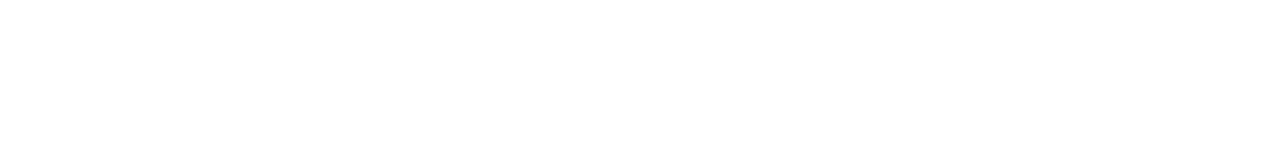
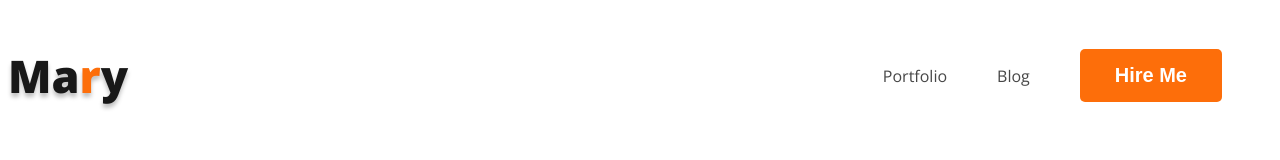
Before and after one commit to riyanweb/developer-porfolio, a plain HTML site: page index.html in a window 1280 px wide. Drawn offline with nearby package versions, Linux system fonts and the light colour scheme.

Commit message:
added navbar

```diff
--- a/index.html
+++ b/index.html
@@ -4,10 +4,21 @@
     <meta charset="UTF-8">
     <meta name="viewport" content="width=device-width, initial-scale=1.0">
     <title>webdeveloper portfolio</title>
+    <link rel="stylesheet" href="styles/style.css">
+    <link rel="preconnect" href="https://fonts.googleapis.com">
+    <link rel="preconnect" href="https://fonts.gstatic.com" crossorigin>
+    <link href="https://fonts.googleapis.com/css2?family=Open+Sans:wght@400;700;800&display=swap" rel="stylesheet">
 </head>
 <body>
   <header>
-
+   <nav>
+    <h1 class="nav_head">Ma<span class="text-color">r</span>y</h1>
+    <ul>
+        <li><a href="">Portfolio</a></li>
+        <li><a href="">Blog</a></li>
+        <li><button class="btn-primary">Hire Me</button></li>
+    </ul>
+   </nav>
   </header>
   <main>
 
--- a/styles/style.css
+++ b/styles/style.css
@@ -0,0 +1,48 @@
+/*font related styles */
+body {
+    font-family: 'Open Sans', sans-serif;
+}
+.btn-primary{
+    border-radius: 5px;
+    background: #FD6E0A;
+    border: 0;
+    font-size: 20px;
+    font-style: normal;
+    font-weight: 700;
+    color: #fff;
+    padding: 15px 35px;
+
+
+}
+/*navbar stles */
+nav {
+    display: flex;
+    justify-content: space-between;
+    align-items: center;
+}
+.nav_head{
+    color: var(--Dark-01, #181818);
+
+text-shadow: 0px 4px 4px rgba(0, 0, 0, 0.25);
+font-size: 45px;
+font-style: normal;
+font-weight: 800;
+line-height: normal;
+
+}
+.text-color{
+    color: #FD6E0A;
+}
+nav > ul{
+    display: flex;
+    align-items: center;
+
+}
+nav  li{
+    list-style: none;
+    margin-right: 50px;
+}
+nav a{
+    text-decoration: none;
+    color: #474747;
+}
```
